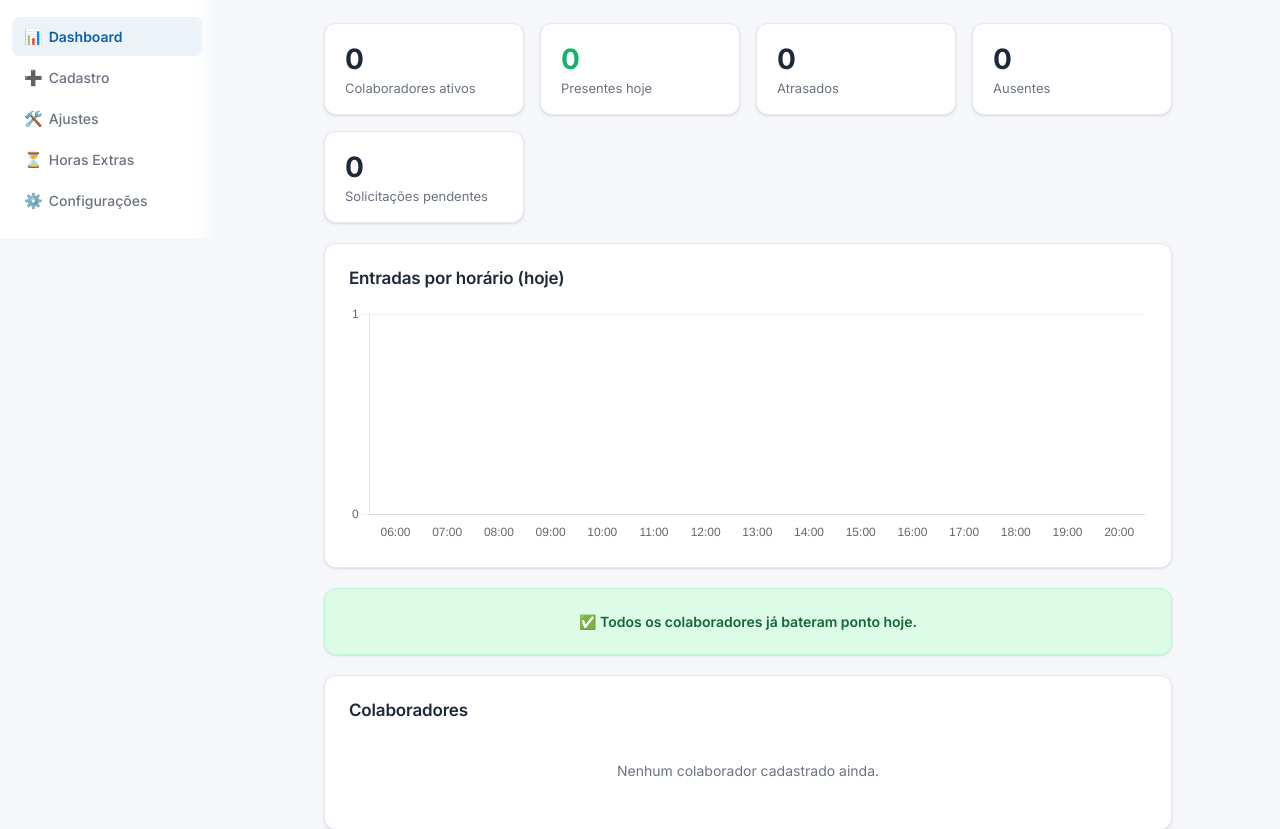
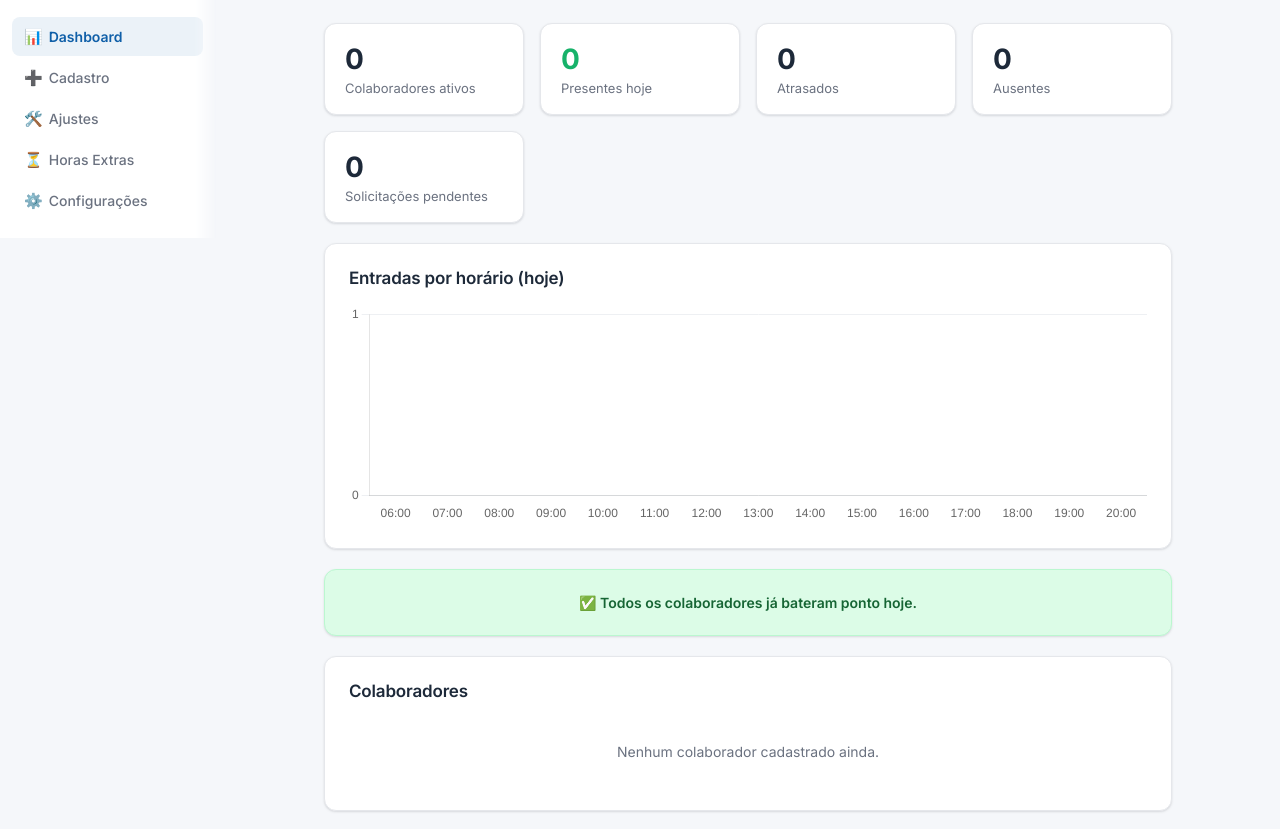
Before and after one commit to BLSalles/ponto-app, a Flask app: page /gestor/consulta in a window 1280 px wide. Shown: the part 61-890 px from the top of the page. Run offline with Flask 3, Linux system fonts and the light colour scheme; the visitor is signed in with stand-in values (Sample User, id 1); data comes from the database, SQL or seed files in the repository; data that the repository does not hold is empty.

Commit message:
Ponto v17

```diff
--- a/static/css/style.css
+++ b/static/css/style.css
@@ -362,8 +362,11 @@ html, body {
 .stat-sucesso .stat-valor { color: var(--cor-sucesso); }
 
 .grafico-wrap {
+  position: relative;
   width: 100%;
   max-width: 100%;
+  height: 220px;
+  overflow: hidden;
 }
 
 /* ---------------------------------------------------------------------- */
--- a/templates/gestor_consulta.html
+++ b/templates/gestor_consulta.html
@@ -31,7 +31,7 @@
     <h2>Entradas por horário (hoje)</h2>
   </div>
   <div class="grafico-wrap">
-    <canvas id="grafico-entradas" height="90"></canvas>
+    <canvas id="grafico-entradas"></canvas>
   </div>
 </div>
 
@@ -162,6 +162,7 @@
     },
     options: {
       responsive: true,
+      maintainAspectRatio: false,
       plugins: { legend: { display: false } },
       scales: {
         y: { beginAtZero: true, ticks: { precision: 0 }, grid: { color: '#eef0f3' } },
```
